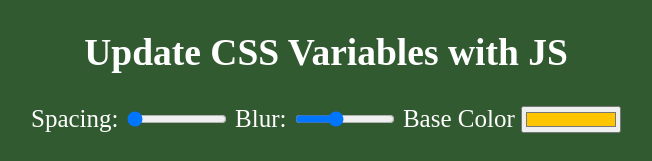
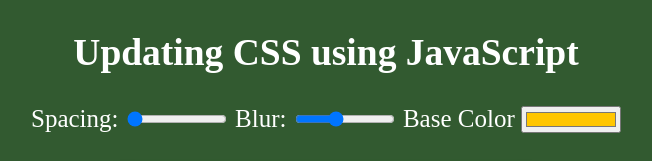
Before and after one commit to kalipsobznuni/css-variables-with-js, a plain HTML site: page index.html in a window 1280 px wide. Shown: the top 161 px of the page, without its empty margins (314-966 px from the left). Drawn offline with Linux system fonts and the light colour scheme.

Commit message:
textual corrections

```diff
--- a/index.html
+++ b/index.html
@@ -7,7 +7,7 @@
 </head>
 <LINK href="styles.css" rel="stylesheet" type="text/css">
 <body>
-  <h2>Update CSS Variables with <span class='hl'>JS</span></h2>
+  <h2>Updating CSS using <span class='hl'>JavaScript</span></h2>
 
   <div class="controls">
     <label for="spacing">Spacing:</label>
```
